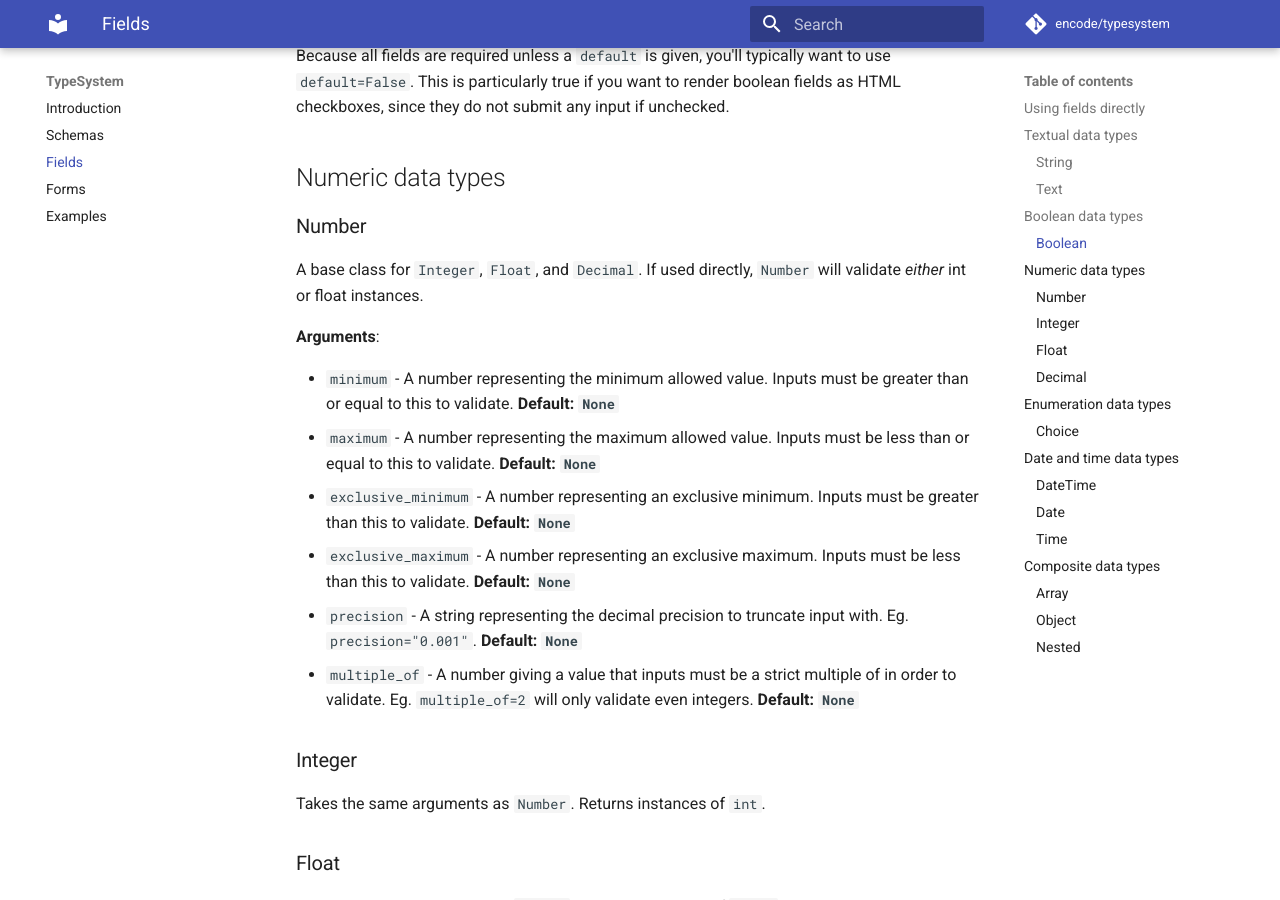
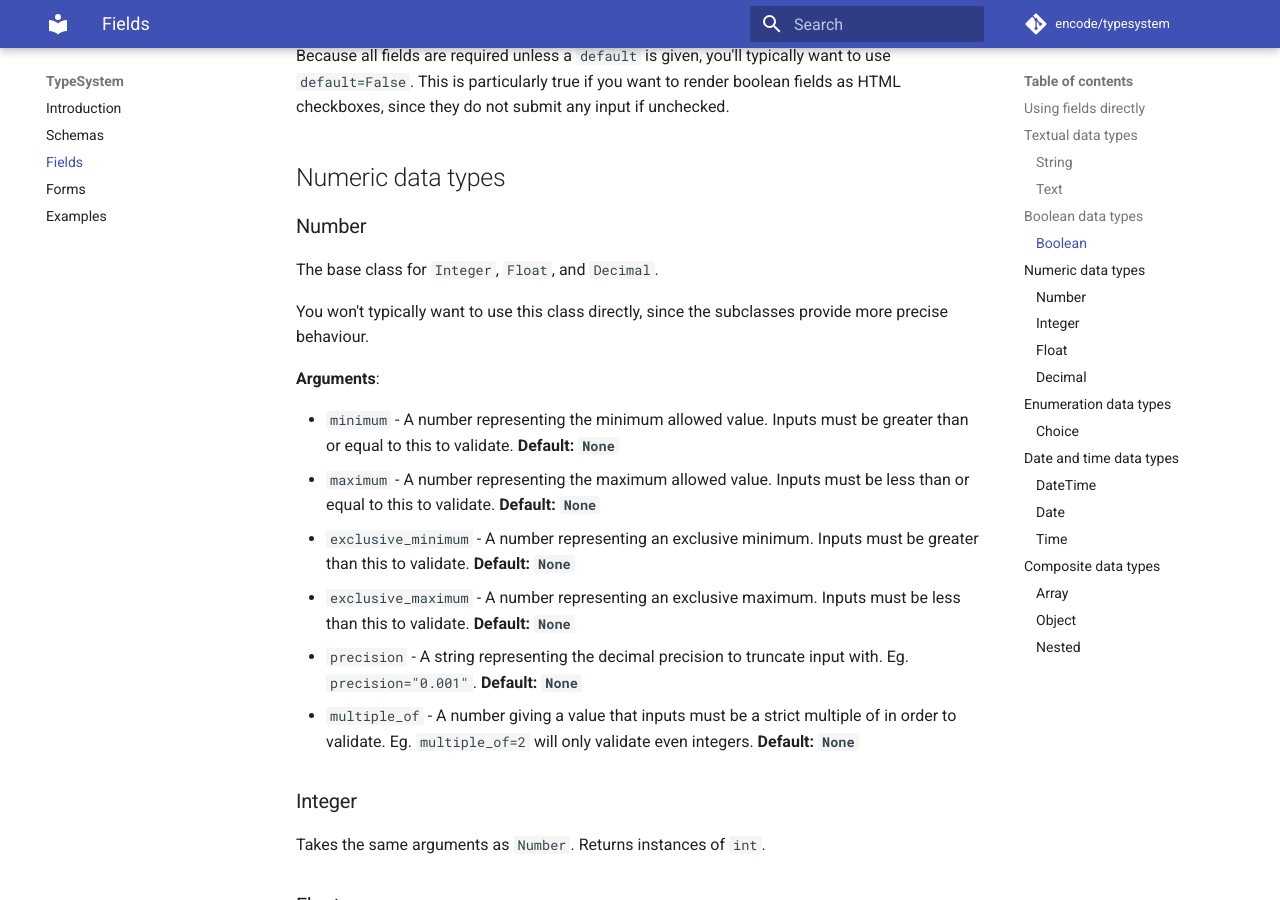
Before and after one commit to encode/typesystem, an MkDocs documentation site: the page built from docs/fields.md, in a window 1280 px wide and 900 px high, scrolled down 2109 px. Built offline with MkDocs 1.6.1 and Material for MkDocs 9.7.7, drawn with Linux system fonts in a browser that asks for light colours; comment, search, counter and statistics services are not loaded.

Commit message:
Documentation

```diff
--- a/docs/fields.md
+++ b/docs/fields.md
@@ -86,8 +86,10 @@ boolean fields as HTML checkboxes, since they do not submit any input if uncheck
 
 ### Number
 
-A base class for `Integer`, `Float`, and `Decimal`. If used directly, `Number`
-will validate *either* int or float instances.
+The base class for `Integer`, `Float`, and `Decimal`.
+
+You won't typically want to use this class directly, since the subclasses
+provide more precise behaviour.
 
 **Arguments**:
 
```
